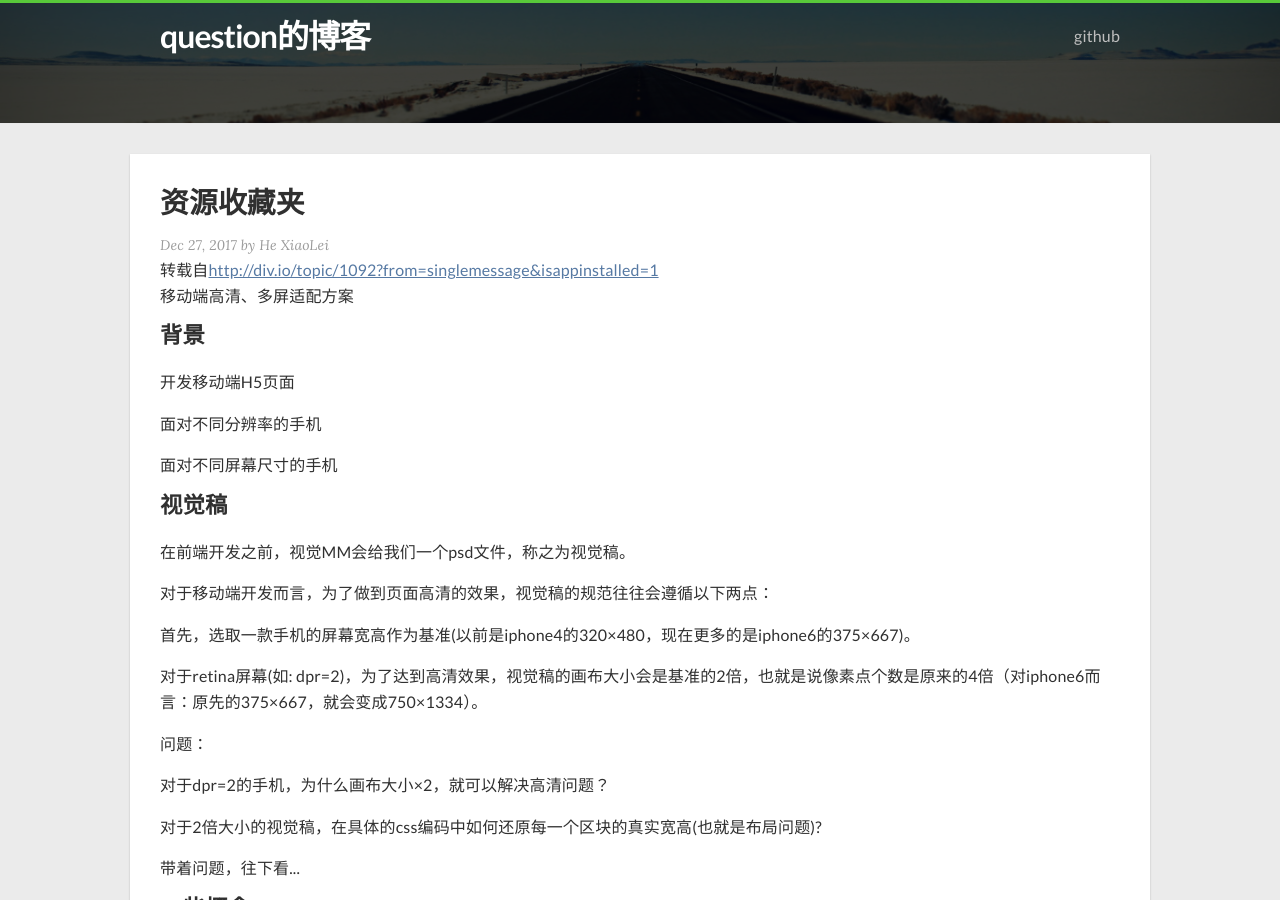
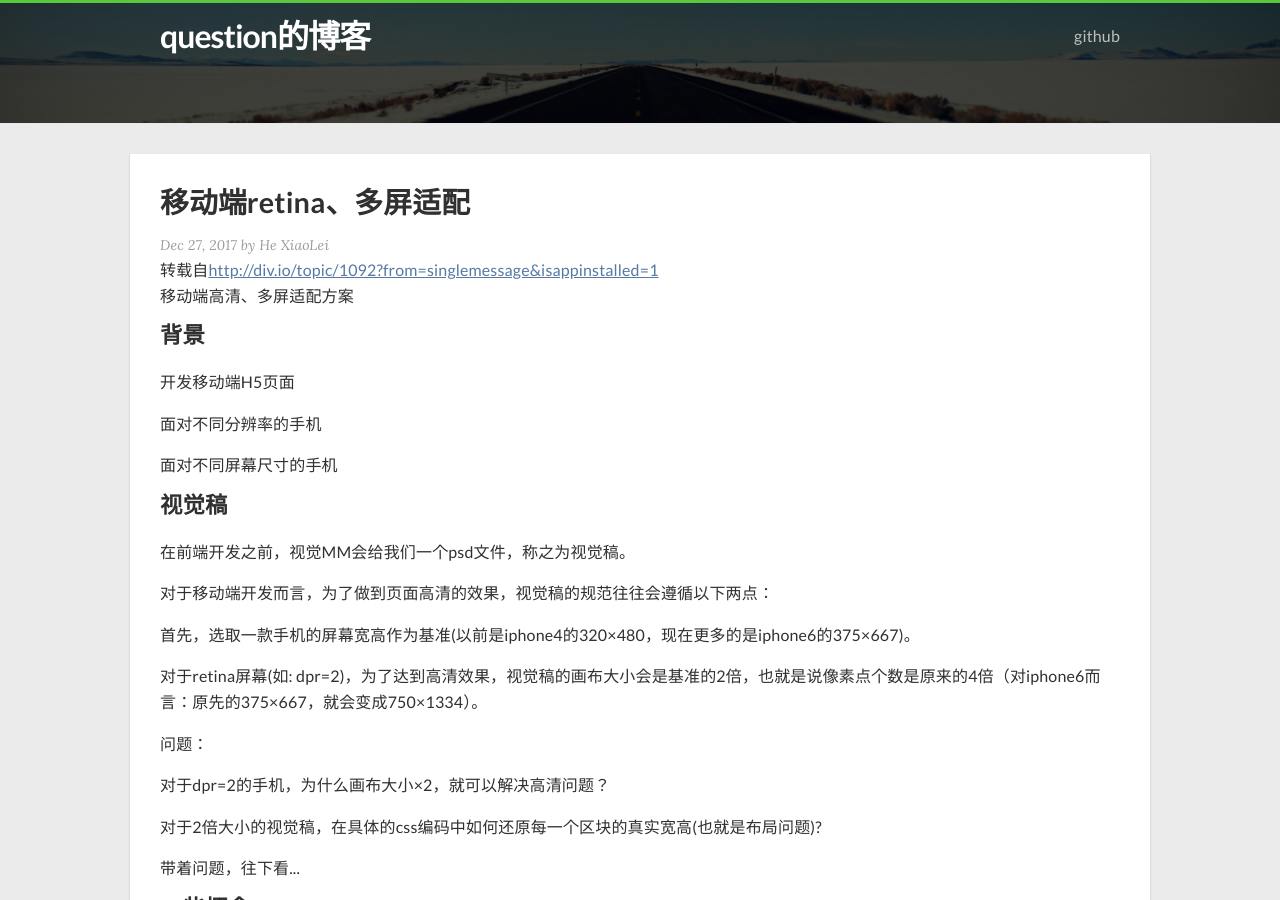
Before and after one commit to Hquestion/hquestion.github.io, a Jekyll site: the page built from _posts/2017-12-27-移动端多屏适配.html, in a window 1280 px wide and 900 px high. Built offline with Jekyll 4.4.1, drawn with Linux system fonts in a browser that asks for light colours; nearby versions of some CDN libraries.

```diff
--- a/_posts/2017-12-27-移动端多屏适配.html
+++ b/_posts/2017-12-27-移动端多屏适配.html
@@ -1,6 +1,6 @@
 ---
 layout: post
-title: 资源收藏夹
+title: 移动端retina、多屏适配
 comments: false
 ---
 
```
